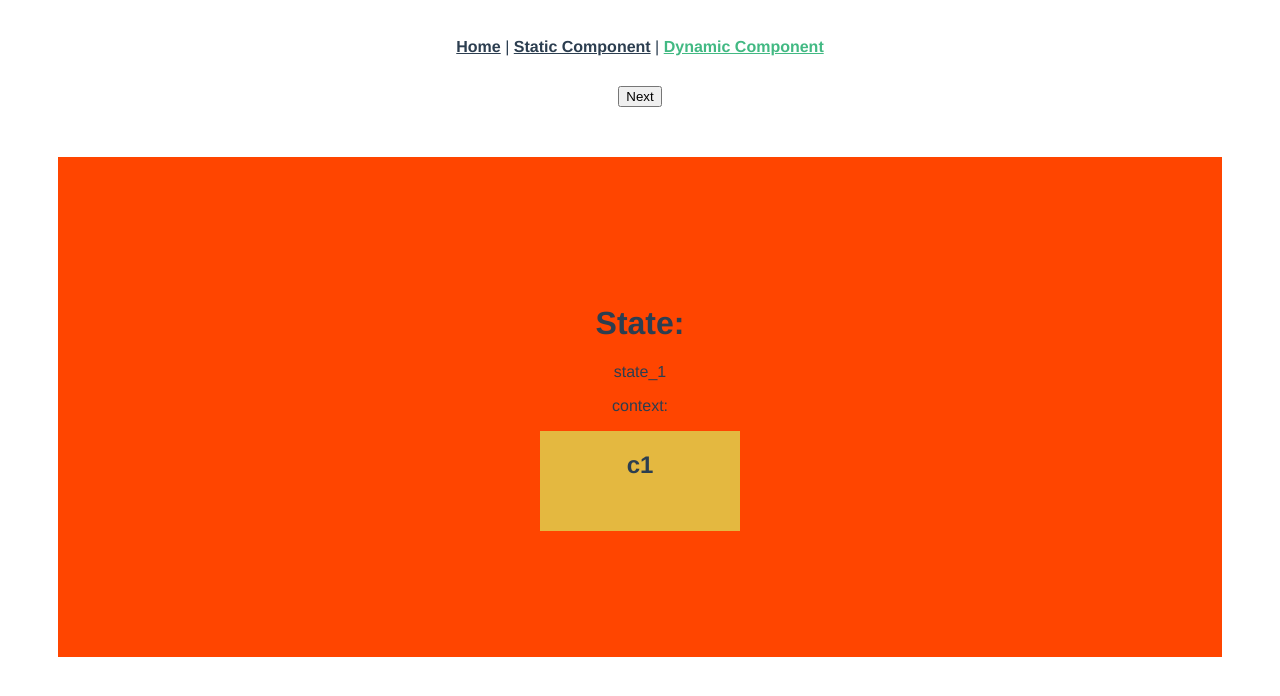
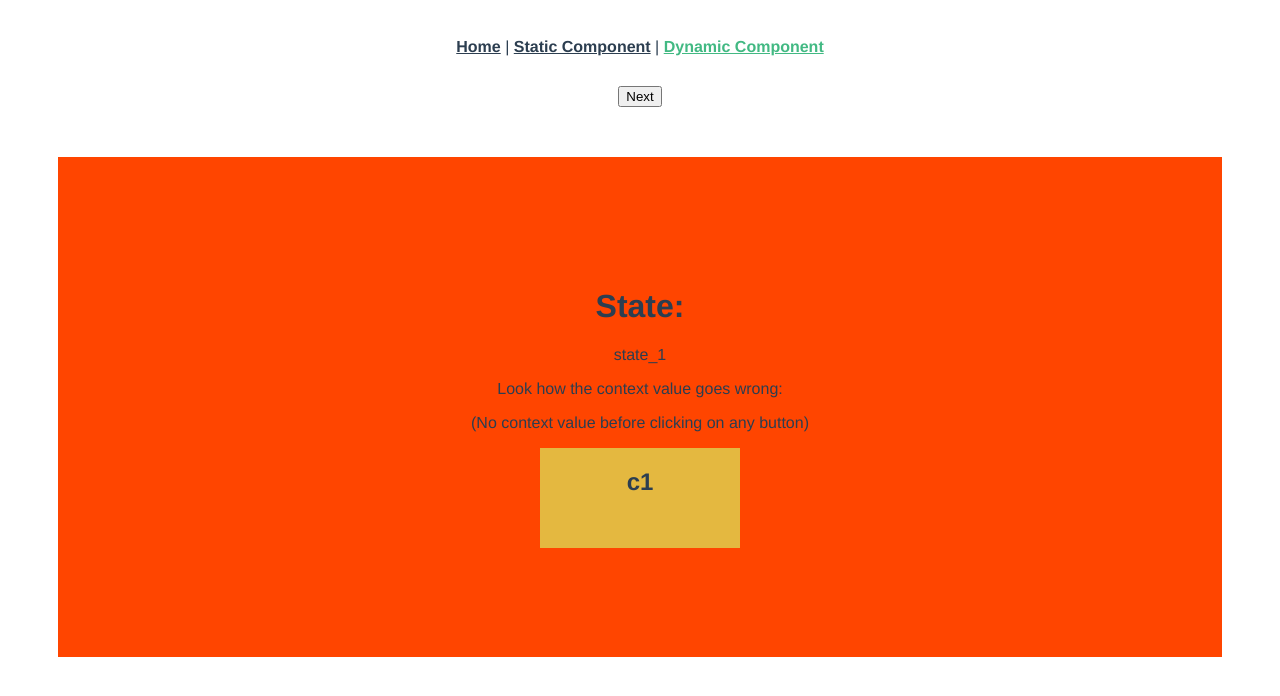
Before and after one commit to riccardodelucia/vue-2-dynamic-components-xstate, a Vue app: page /#/dynamic in a window 1280 px wide. Shown: the top 696 px of the page. Built offline with nearby package versions, Linux system fonts and the light colour scheme.

Commit message:
html refactor

```diff
--- a/src/components/DynamicComp.vue
+++ b/src/components/DynamicComp.vue
@@ -13,7 +13,8 @@
           State:
         </h1>
         <p>{{ current.value }}</p>
-        <p>context: {{ context.stateValue }}</p>
+        <p>Look how the context value goes wrong: {{ context.stateValue }}</p>
+        <p>(No context value before clicking on any button)</p>
       </div>
       <component :is="currentComponent"></component>
     </div>
@@ -72,6 +73,8 @@ export default {
     }
   }
 };
+
+//this method should not be exposed
 const extractStateValue = function(str) {
   return str.split("_")[1];
 };
```
